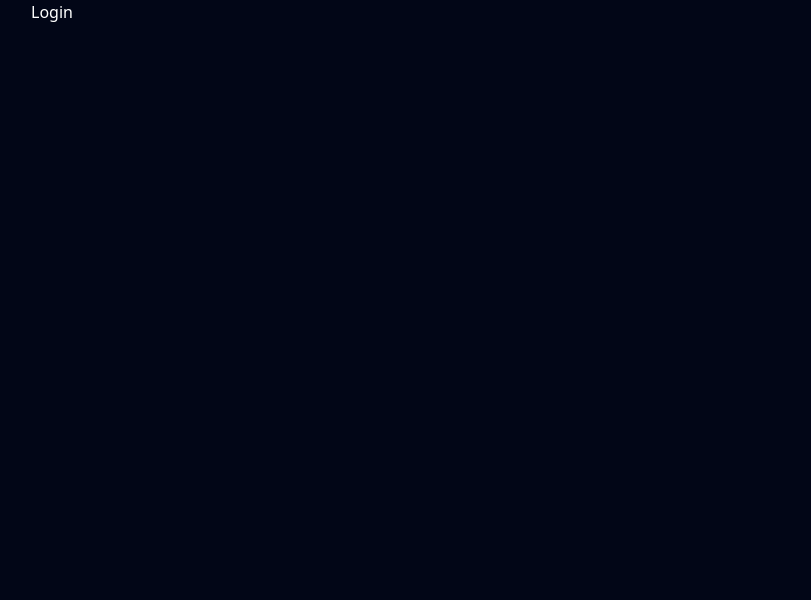
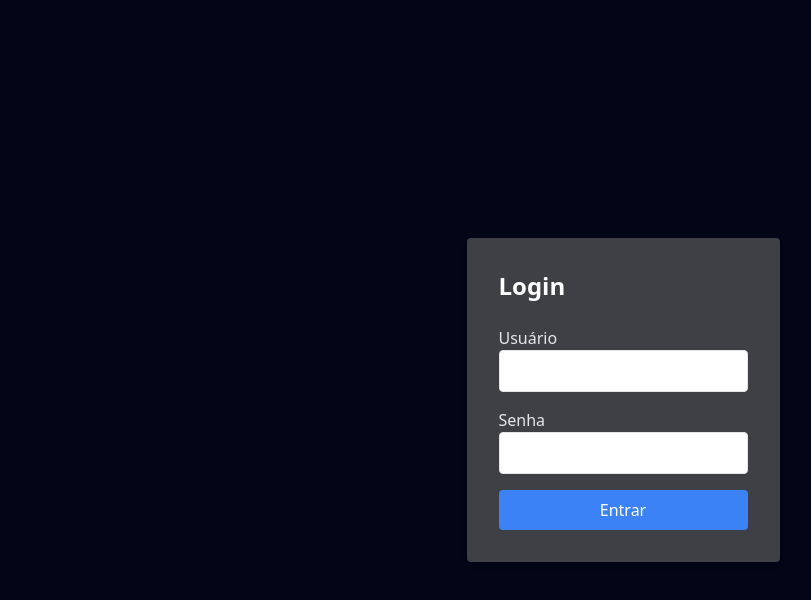
Before and after one commit to fernando-pacheco/projeto-restaurante, a React (Vite) app in the folder frontend/: page /login in a window 1280 px wide. Shown: the top 600 px of the page, without its empty margins (17-828 px from the left). Built offline with nearby package versions, Linux system fonts and the light colour scheme.

Commit message:
[frontend] feat: base de login e obtenção de token

```diff
--- a/frontend/src/pages/login/index.tsx
+++ b/frontend/src/pages/login/index.tsx
@@ -1,5 +1,61 @@
+import React, { useState } from 'react'
+import loginClienteService from '@/service/login-cliente'
+import Cookies from 'js-cookie'
+
 export function Login() {
+    const [nomeUsuario, setNomeUsuario] = useState('')
+    const [senha, setSenha] = useState('')
+    const [error, setError] = useState<string | null>(null)
+
+    const handleSubmit = async (e: React.FormEvent) => {
+        e.preventDefault()
+        try {
+            const response = await loginClienteService.obterToken(
+                { 'nome_usuario': nomeUsuario, 'senha': senha }
+            )
+            const { access_token } = response?.data
+
+            Cookies.set('jwt_token', access_token, { secure: true, sameSite: 'strict' })
+
+            setError(null)
+            alert('Login realizado com sucesso!')
+        } catch (err) {
+            setError('Credenciais inválidas')
+        }
+    }
+
     return (
-        <div>Login</div>
+        <div className="flex justify-center items-center h-screen">
+            <form className="bg-zinc-700 p-8 shadow-md rounded" onSubmit={handleSubmit}>
+                <h2 className="text-2xl font-bold mb-6">Login</h2>
+                <div className="mb-4">
+                    <label htmlFor="nome_usuario" className="block text-gray-200">Usuário</label>
+                    <input
+                        id="nome_usuario"
+                        type="text"
+                        value={nomeUsuario}
+                        onChange={(e) => setNomeUsuario(e.target.value)}
+                        className="w-full p-2 border rounded text-black"
+                    />
+                </div>
+                <div className="mb-4">
+                    <label htmlFor="senha" className="block text-gray-200">Senha</label>
+                    <input
+                        id="senha"
+                        type="senha"
+                        value={senha}
+                        onChange={(e) => setSenha(e.target.value)}
+                        className="w-full p-2 border rounded text-black"
+                    />
+                </div>
+                {error && <p className="text-red-500 text-sm">{error}</p>}
+                <button
+                    type="submit"
+                    className="w-full bg-blue-500 text-white py-2 px-4 rounded hover:bg-blue-600"
+                >
+                    Entrar
+                </button>
+            </form>
+        </div>
     )
 }
```
